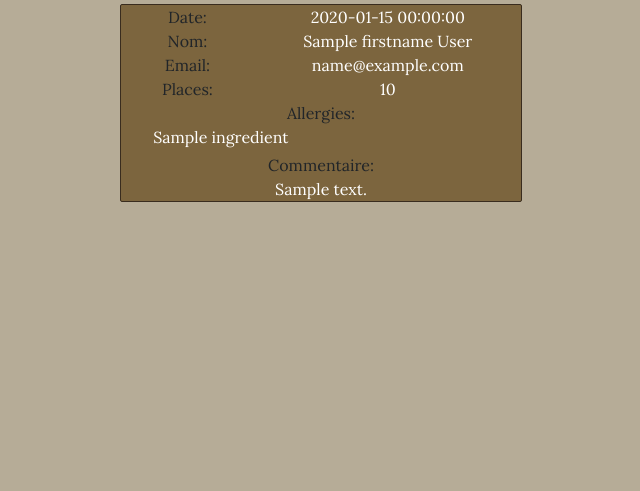
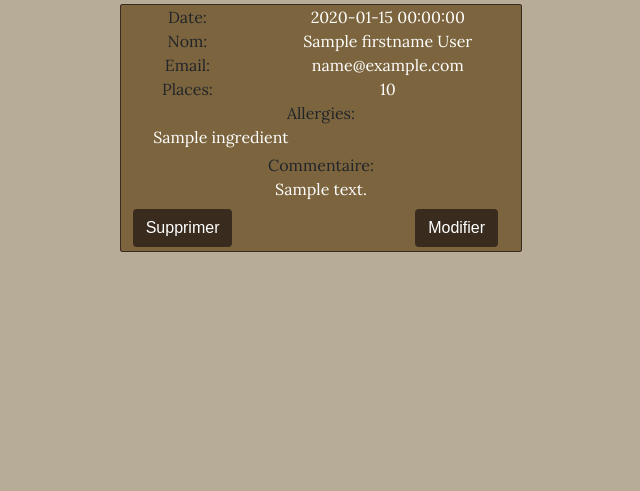
Before and after one commit to Thioni/Resto-Quai-Antique, a Symfony app: template templates/booking/list.html.twig in a window 1280 px wide. Shown: the part 196-687 px from the top of the page, without its empty margins (319-959 px from the left). Run offline with Twig, Linux system fonts and the light colour scheme; the template is opened without the code that fills it: most values are stand-ins (such as "Sample title", 1, 10 or a date in 2020); some libraries are stand-ins or nearby versions; some web fonts are replaced.

Commit message:
Update/delete bookings for admins

```diff
--- a/templates/booking/create.html.twig
+++ b/templates/booking/create.html.twig
@@ -12,8 +12,12 @@
 
     <div class="container-fluid">
 
+      {% if app.request.get("_route") =="create_booking" %}
         <h1 class="text-center my-5">Réserver</h1>
-        <p class="text-center text-danger">*Attention: Les reservations sont closes 1 heure avant fermeture.*</p>
+        <p class="text-center text-danger">*Attention: Les réservations sont closes 1 heure avant fermeture.*</p>
+      {% else %}
+        <h1 class="text-center fs-4 mt-5">Modifier la réservation pour {{ booking.lastname }} {{ booking.firstname }}</h1>
+      {% endif %}
 
         {{ form_start(form) }}
 
--- a/templates/booking/list.html.twig
+++ b/templates/booking/list.html.twig
@@ -14,7 +14,7 @@
 
     <h1 class="text-center my-5">Réservations</h1>
 
-      <div class="row justify-content-center">
+    	<div class="row justify-content-center">
         {% for booking in bookings %}
           <div class="col-md-6 col-xl-4">
             <div class="row dishCard descText text-center mx-auto mb-3">
@@ -44,6 +44,18 @@
               	<div class="col-12">
               	  {{ booking.comment }}
               	</div>
+                {# Delete/Update #}
+                <div class="row justify-content-between">
+                  <div class="col-3 mt-2 mb-1">
+                    <div class="btn" data-bs-toggle="modal" data-bs-target="#deleteBookingModal{{ booking.id }}">
+                    Supprimer
+                    {% include "booking/modalDelete.html.twig" %}
+                    </div>
+                  </div>
+                  <div class="col-3 mt-2 mb-1">
+                    <a href="admin/update-booking/{{ booking.id }}" class="btn">Modifier</a>
+                  </div>
+                </div>
             </div>
           </div>
         {% endfor %}
--- /dev/null
+++ b/templates/booking/modalDelete.html.twig
@@ -0,0 +1,19 @@
+<div id="deleteBookingModal{{ booking.id }}" class="modal" tabindex="-1">
+  <div class="modal-dialog">
+    <div class="modal-content">
+      <div class="modal-header">
+        <h5 class="modal-title text-dark">Suppression</h5>
+        <button type="button" class="btn-close" data-bs-dismiss="modal" aria-label="Close"></button>
+      </div>
+      <div class="modal-body">
+        <div class="mx-0 text-danger bg-light">
+              Vous êtes sur le point de supprimer une reservation pour {{ booking.lastname }} {{ booking.firstname }}
+        </div>
+      </div>
+      <div class="modal-footer justify-content-around">
+        <a href="admin/delete-booking/{{ booking.id }}" class="btn text-danger">Supprimer</a>
+        <button type="button" class="btn btn-secondary" data-bs-dismiss="modal">Annuler</button>
+      </div>
+    </div>
+  </div>
+</div>
```
Also changed, not shown: src/Controller/BookingController.php (+39 -0 lines). Lines whose indentation alone changed are shown as unchanged.
